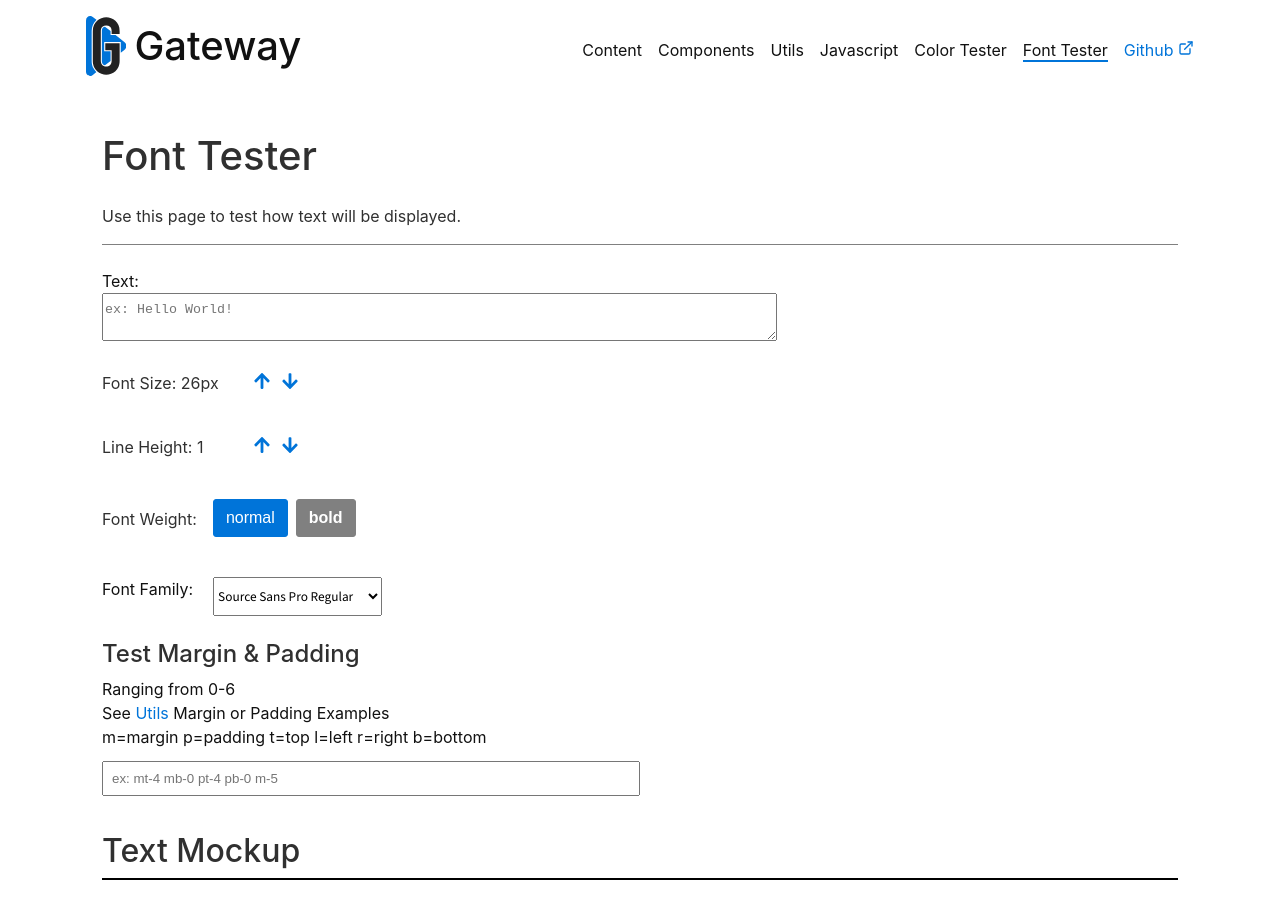
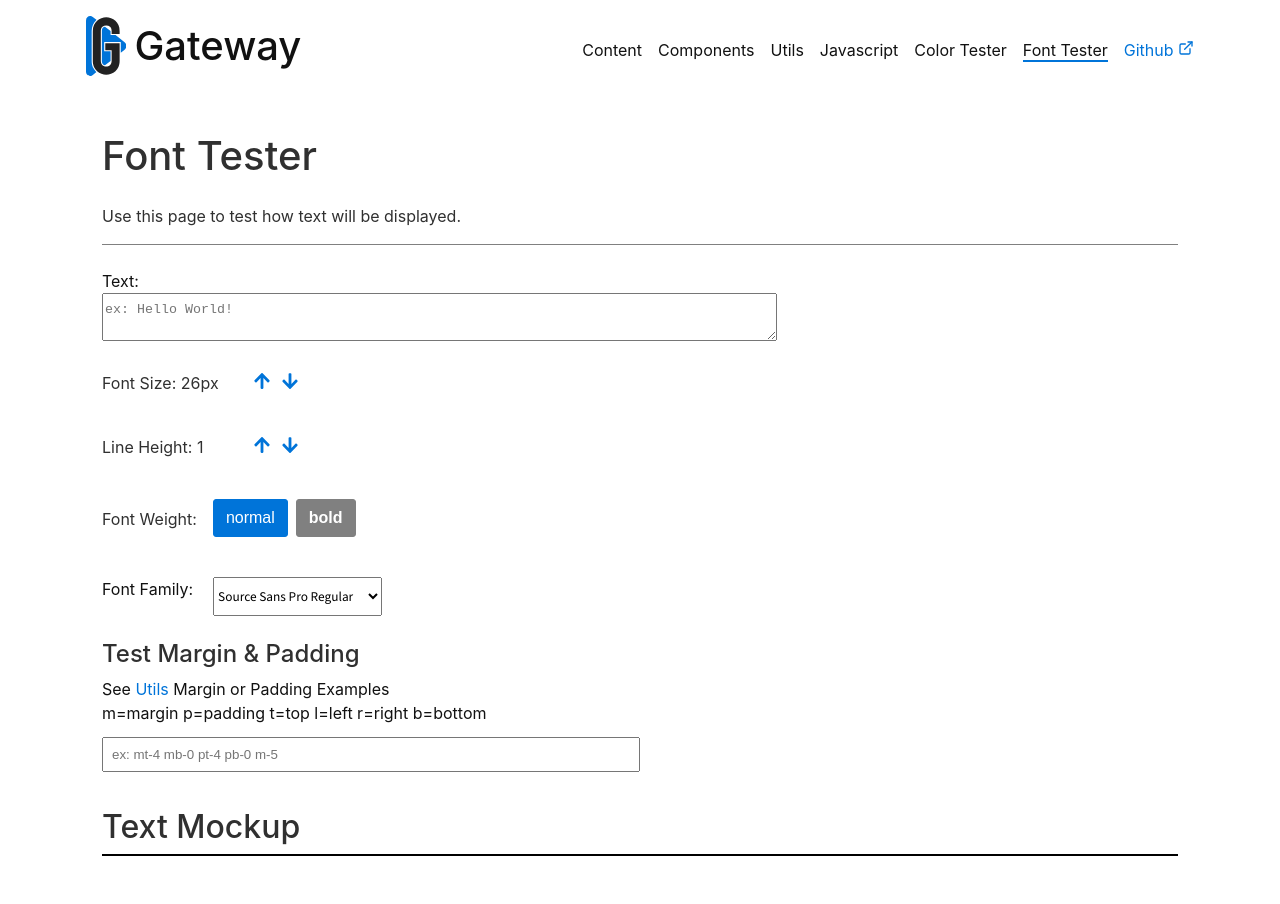
Before and after one commit to FindawayWorld/Solon, a React (Create React App) app: page /#/font-tester in a window 1280 px wide. After the commit the page ends 880 px from the top, so only its background shows below. Built offline with nearby package versions, Linux system fonts and the light colour scheme.

Commit message:
removed label

```diff
--- a/src/pages/FontTester.jsx
+++ b/src/pages/FontTester.jsx
@@ -107,7 +107,6 @@ const FontTester = () => {
             </article>
             <article className="my-6">
                 <h4>Test Margin &amp; Padding</h4>
-                <label htmlFor="classNames">Ranging from 0-6</label>
                 <label htmlFor="classNames">
                     See <a href="/#/utils">Utils</a> Margin or Padding Examples
                 </label>
```
